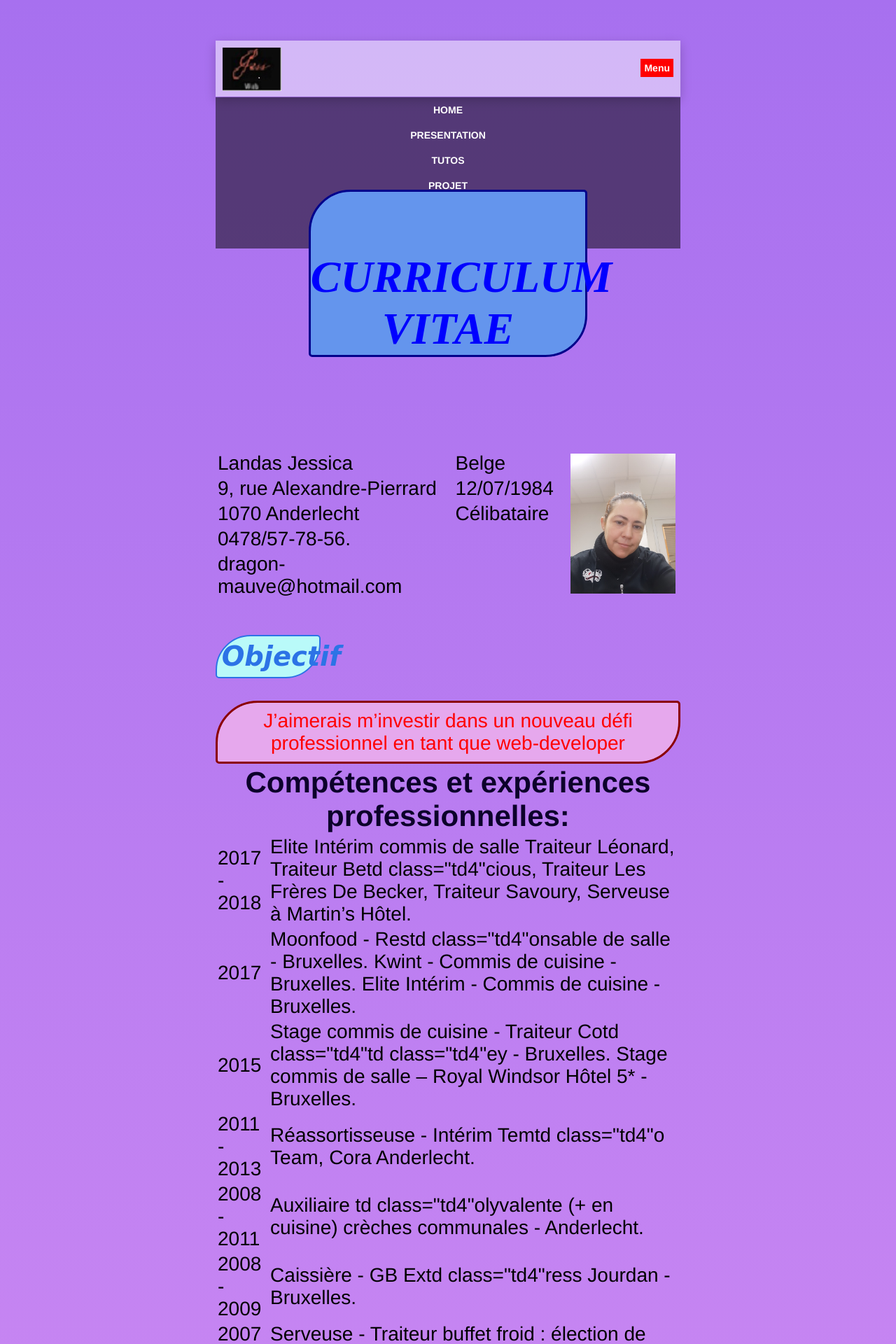
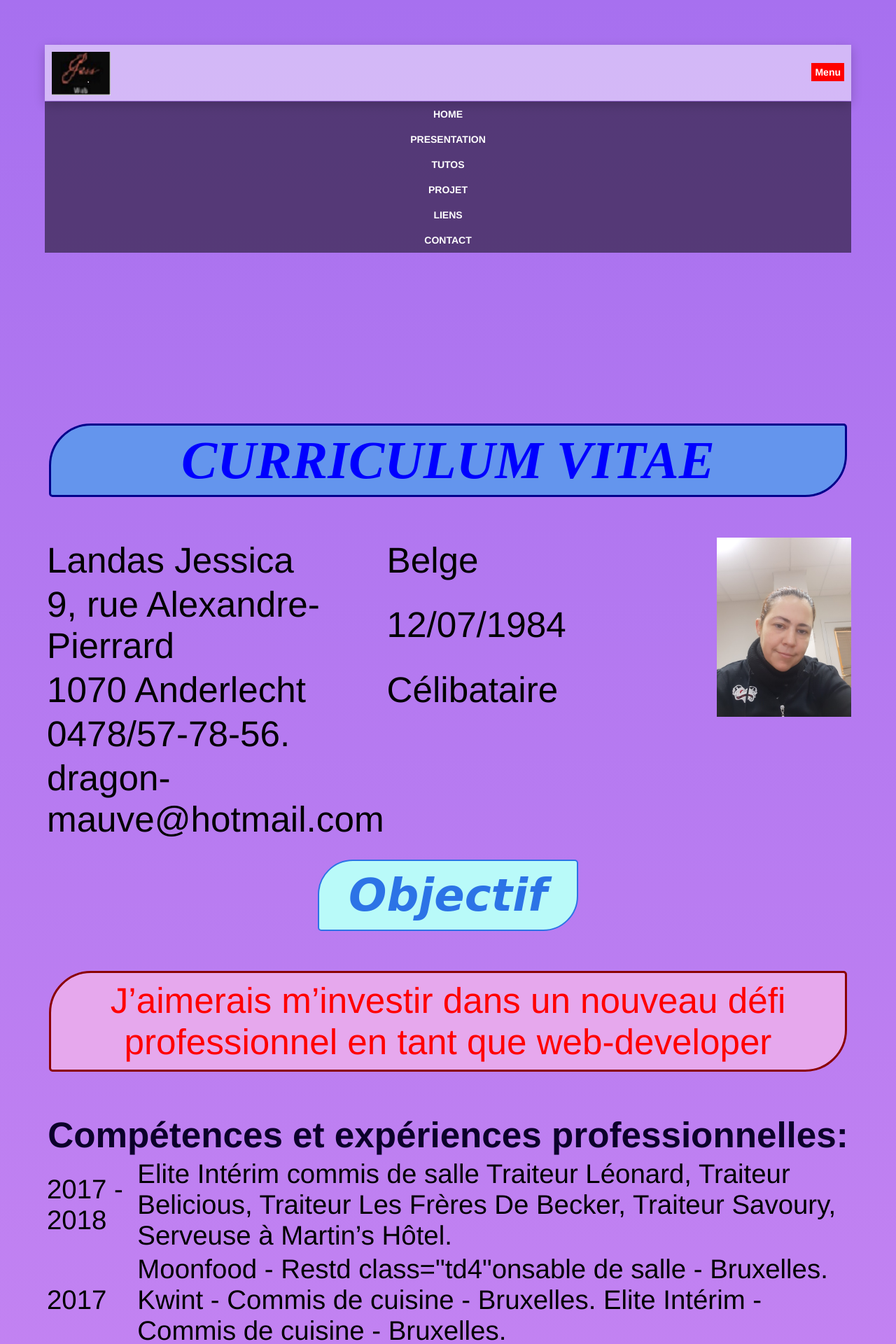
Before and after one commit to Jess2403/Projetweb01, a PHP site: page /index.php?p=cv in a window 1280 px wide. Shown: the top 1920 px of the page at 70% size. Run offline with PHP 8.4, Linux system fonts and the light colour scheme.

Commit message:
projet web màj2

```diff
--- a/css/cv.css
+++ b/css/cv.css
@@ -99,16 +99,33 @@ ul li a:hover {
 		height: 280px;
 		align-items: hidden;
 	}
-	div {
+	h1 {
+		font-size: 3vw;
+	}
+	body {
+		margin: 5%;
 		padding: 0;
-		margin: 50px 0 0 0;
-		text-align: hidden;
 	}
-	h1 {
-		text-align: hidden;
-		position: relative;
-		margin: 150px 0;
-		padding: 0;
+	h2 {
+		font-size: 2.5vw;
+	}
+	.div1 {
+		margin-top: 2vw;
+	}
+	.red {
+		font-size: 1.5vw;
+	}
+	.table1 {
+		float: left;
+		width: 50%;
+		margin-top: 50px;
+	}
+	.table2 {
+		width: 50%;
+		margin-top: 50px;
+	}
+	.green {
+		margin-top: 50%;
 	}
 }
 @media screen and (min-width: 320px) and (max-width: 899px) {
@@ -144,7 +161,7 @@ ul li a:hover {
 		background: rgba(0, 0, 0, .5);
 	}
 
-	div {
+	.div3 {
 		margin-top: 250px;
 	}
 
@@ -152,106 +169,110 @@ ul li a:hover {
 		font-size: 3vw;
 	}
 	body {
-		margin: 0;
+		margin: 5%;
 		padding: 0;
 	}
-
-	.logo02 {
-		margin-left: 22.5vw;
-	}
 	h2 {
-		padding: 0;
+		font-size: 2.5vw;
 	}
 	.div1 {
-		margin-top: 250px;
+		margin-top: 2vw;
 	}
-}
-table {
-	width: 100%;
+	.red {
+		font-size: 1.5vw;
+	}
+	.green {
+		margin-top: 20px;
+	}
 }
 h1 {
 	font-family: 'Merriweather', serif;
-	font-size: 5vw;
+	font-size: 6vw;
 	text-transform: uppercase;
 	color: blue;
 	background-color: cornflowerblue;
 	border: 3px solid darkblue;
 	border-radius: 60px 5px;
 	text-align: center;
-	padding: 0;
+	padding: 0.5% 0.5%;
+	margin: 40% 0.5% 5% 0.5%;
 	font-style: italic;
 	width: auto;
-	margin: 20%;
+}
+.table3 {
+	width: 50%;
+	height: auto;
+}
+.divimg {
+	width: 40%;
+	height: auto;
+}
+#img1 {
+	float: right;
+	width: 15vw;
+	height: auto;
 }
 .div1 {
-	text-align: center;
+	text-align: left;
 }
 .td1 {
-	font-size: 2em;
+	font-size: 4vw;
 	width: 70%;
 }
 .td2 {
-	font-size: 2em;
+	font-size: 4vw;
 	width: 30%;
 }
+.table3 {
+	margin-bottom: 0;
+}
 h2 {
-	/*font-Size: 6em;
-	color: blue;
-	background-color: cornflowerblue;
-	border: 3px solid darkblue;
-	border-radius: 60px 5px;
-	text-align: center;
-	margin: 100px 650px 20px 650px;
-	padding: 0;*/
 	background-color: #b9faf9;
 	color: #2c73e6;
 	font-family: "Shadows Into Light Two", cursive;
-	font-size: 3vw;
+	font-size: 5vw;
 	border: 2px solid #2c73e6;
 	border-radius: 50px 5px;
 	text-align: center;
 	padding: 1%;
 	font-style: italic;
-	width: 20%;
+	width: 30%;
 	height: auto;
-	position: relative;
+	margin: auto;
 }
 .red {
-	font-size: 2em;
+	font-size: 4vw;
 	color: red;
 	background-color: #e6a8ed;
 	border: 3px solid darkred;
 	border-radius: 60px 5px;
 	text-align: center;
-	margin: 0;
+	margin: 5% 0.5% 5% 0.5%;;
 	padding: 10px;
-	height: 30%;
+	width: auto;
+	height: auto;
 }
 .th2 {
-	font-size: 3em;
+	font-size: 4vw;
 	color: #0c002b;
 }
 .td3 {
-	font-size: 2em;
+	font-size: 3vw;
 	width: 10%;
 	height: 20%;
 }
 .td4 {
-	font-size: 2em;
+	font-size: 3vw;
 	width: 80%;
 	height: 20%;
 }
 .th3 {
-	font: 3em bold;
+	font: 4vw bold;
 }
 .table1 {
-	float: left;
-	width: 50%;
 	margin-top: 50px;
 }
 .table2 {
-	float: right;
-	width: 50%;
 	margin-top: 50px;
 }
 .td5 {
@@ -259,20 +280,17 @@ h2 {
 	color: forestgreen;
 }
 .green {
-	margin-top: 40%;
 	float: bottom;
 	border: 3px solid darkgreen;
 	color: #a15805;
 	background-color: #afedb1;
 	text-align: center;
-	margin-right: 350px;
-	margin-left: 350px;
 }
 h3 {
-	font: 3em bold;
+	font: 4vw bold;
 }
 #p {
-	font: 2em italic;
+	font: 3vw italic;
 }
 .footer {
 	text-align: center;
--- a/index.php
+++ b/index.php
@@ -25,5 +25,8 @@ else {
         case "contact":
             include "php/contact.php";
             break;
+        case "contact1":
+            include "php/contact1.php";
+            break;
     }
 }
--- a/php/contact.php
+++ b/php/contact.php
@@ -43,7 +43,7 @@
     </section>
     <div>
         <h1>Contact</h1>
-        <form method="post" action="contact1.php">
+        <form method="post" action="?p=contact1">
             <fieldset>
                 <legend>Vos coordonnées</legend>
                 <label>Nom:</label>
--- a/php/contact1.php
+++ b/php/contact1.php
@@ -1,6 +1,11 @@
 <?php
 
 if(isset($_POST['nom'])){
+
+    // Mail serveur
+    ini_set('SMTP','relay.proximus.be');
+    ini_set('smtp_port',25);
+    //ini_set("sendmail_from", "myemail@test.com")
 
     // email
     $for = "web2020.jessica@gmail.com";
--- a/php/cv.php
+++ b/php/cv.php
@@ -42,37 +42,40 @@
         </ul>
     </header>
 </section>
-<div>
+<div class="div3">
     <h1 class="titre">Curriculum Vitae</h1>
-    <table>
+    <table class="table3">
         <tr>
             <td class="td1">Landas Jessica</td>
             <td class="td2">Belge</td>
-            <td rowspan="5" class="td">
-                <img src="img/moi.jpg" alt="moi" width="150" style="float: center;">
-            </td>
+            <!--<td rowspan="5" class="td">
+
+            </td>-->
         </tr>
         <tr>
             <td class="td1">9, rue Alexandre-Pierrard</td>
             <td class="td2">12/07/1984</td>
-            <td></td>
+            <!--<td></td>-->
         </tr>
         <tr>
             <td class="td1">1070 Anderlecht</td>
             <td class="td2">Célibataire</td>
-            <td></td>
+            <!--<td></td>-->
         </tr>
         <tr>
             <td class="td1">0478/57-78-56.</td>
             <td></td>
-            <td></td>
+            <!--<td>-->
+            <!--</td>-->
         </tr>
         <tr>
             <td class="td1">dragon-mauve@hotmail.com</td>
             <td></td>
-            <td></td>
+            <!--<td></td>-->
         </tr>
+        <img src="img/moi.jpg" id="img1"/>
     </table>
+
     <div class="div1">
     <h2>Objectif</h2>
         <p class="red">J’aimerais m’investir dans un nouveau défi professionnel en tant que web-developer</p>
@@ -83,7 +86,7 @@
         </tr>
         <tr>
             <td class="td3">2017 - 2018</td>
-            <td class="td4">Elite Intérim commis de salle Traiteur Léonard, Traiteur Betd class="td4"cious, Traiteur Les Frères De Becker, Traiteur Savoury, Serveuse à Martin’s Hôtel.</td>
+            <td class="td4">Elite Intérim commis de salle Traiteur Léonard, Traiteur Belicious, Traiteur Les Frères De Becker, Traiteur Savoury, Serveuse à Martin’s Hôtel.</td>
         </tr>
         <tr>
             <td class="td3">2017</td>
```
Also changed, not shown: css/Tutos.css (+7 -4 lines).
